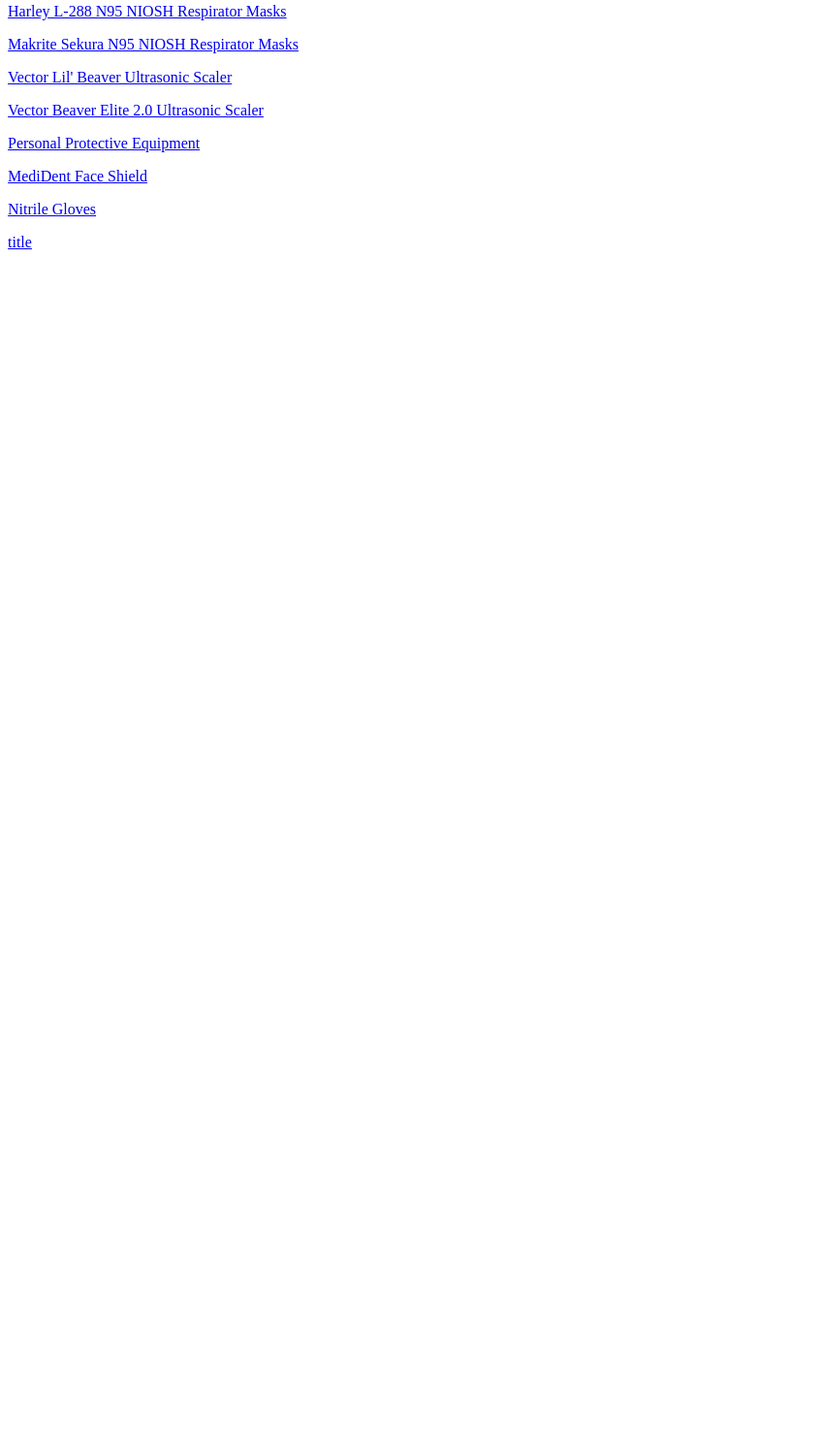
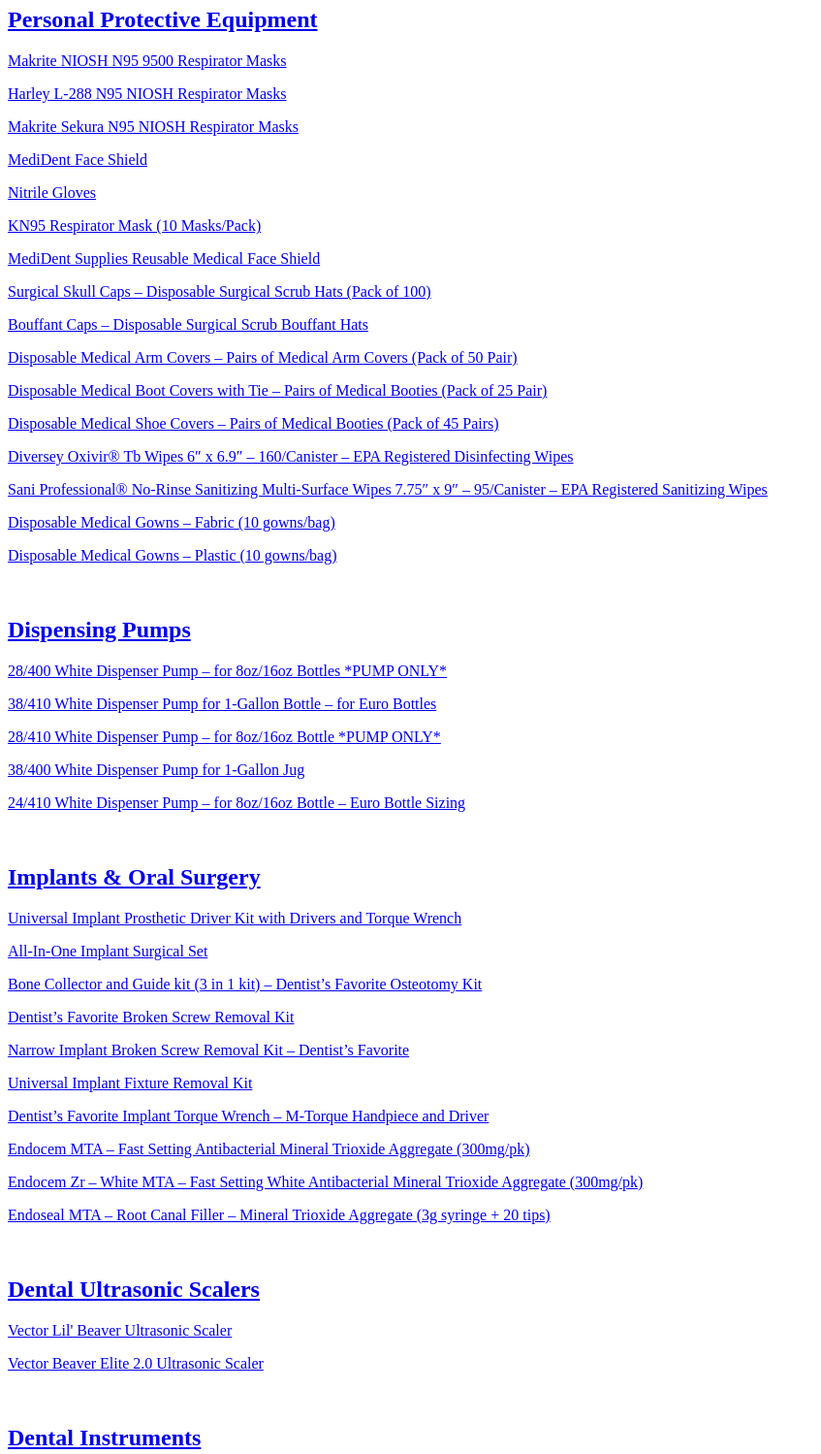
Before and after one commit to equiss/equiss.github.io, a plain HTML site: page index.html in a window 1280 px wide. Shown: the part 97-1596 px from the top of the page at 97% size, without its empty margins (0-847 px from the left). Before the commit the page ends 800 px from the top, so only its background shows below. Drawn offline with Linux system fonts and the light colour scheme.

Commit message:
Update index.html

```diff
--- a/index.html
+++ b/index.html
@@ -1,19 +1,55 @@
 
 <html>
 <head>
-  <title>A Great Place!</title>
+  <title>Links and Bookmarks</title>
 </head>
 <body>
   <div>
   	<h1><a href="https://medidentsupplies.com">MediDent Supplies</a></h1>
+  	<br>
+  	<h2><a href="https://medidentsupplies.com/collections/personal-protective-equipment/">Personal Protective Equipment</a></h2>
   	<p><a href="https://medidentsupplies.com/product/niosh-n95-9500-respirator-masks/">Makrite NIOSH N95 9500 Respirator Masks</a></p>
   	<p><a href="https://medidentsupplies.com/product/harley-l-288-n95-niosh-respirator-masks/">Harley L-288 N95 NIOSH Respirator Masks</a></p>
   	<p><a href="https://medidentsupplies.com/product/makrite-sekura-n95-niosh-respirator-masks-box-of-40-masks/">Makrite Sekura N95 NIOSH Respirator Masks</a></p>
+	<p><a href="https://medidentsupplies.com/product/medident-full-face-shield-splash-shield/">MediDent Face Shield</a></p>
+  	<p><a href="https://medidentsupplies.com/product/nitrile-gloves-unpowdered-non-sterile/">Nitrile Gloves</a></p>
+  	<p><a href="https://medidentsupplies.com/product/kn95-respirator-mask-packaged-10-per-bag/">KN95 Respirator Mask (10 Masks/Pack)</a></p>
+  	<p><a href="https://medidentsupplies.com/product/medident-full-face-shield-splash-shield/">MediDent Supplies Reusable Medical Face Shield</a></p>
+  	<p><a href="https://medidentsupplies.com/product/surgical-skull-caps-disposable-surgical-scrub-hats-pack-of-100/">Surgical Skull Caps – Disposable Surgical Scrub Hats (Pack of 100)</a></p>
+  	<p><a href="https://medidentsupplies.com/product/bouffant-caps-disposable-surgical-scrub-hats/">Bouffant Caps – Disposable Surgical Scrub Bouffant Hats</a></p>
+  	<p><a href="https://medidentsupplies.com/product/disposable-medical-arm-covers-pairs-of-medical-arm-covers-pack-of-50-pair/">Disposable Medical Arm Covers – Pairs of Medical Arm Covers (Pack of 50 Pair)</a></p>
+  	<p><a href="https://medidentsupplies.com/product/disposable-medical-boot-covers-with-tie-pairs-of-medical-booties-pack-of-25-pairs/">Disposable Medical Boot Covers with Tie – Pairs of Medical Booties (Pack of 25 Pair)</a></p>
+  	<p><a href="https://medidentsupplies.com/product/disposable-medical-shoe-covers-medical-booties-packs/">Disposable Medical Shoe Covers – Pairs of Medical Booties (Pack of 45 Pairs)</a></p>
+  	<p><a href="https://medidentsupplies.com/product/diversey-oxivir-tb-wipes-6-x-6-9-160-canister-epa-registered-wipes/">Diversey Oxivir® Tb Wipes 6″ x 6.9″ – 160/Canister – EPA Registered Disinfecting Wipes</a></p>
+  	<p><a href="https://medidentsupplies.com/product/sani-professional-no-rinse-sanitizing-multi-surface-wipes-7-75-x-9-95-canister-epa-registered-sanitizing-wipes/">Sani Professional® No-Rinse Sanitizing Multi-Surface Wipes 7.75″ x 9″ – 95/Canister – EPA Registered Sanitizing Wipes</a></p>
+  	<p><a href="https://medidentsupplies.com/product/disposable-medical-gowns-fabric-10-gowns-bag/">Disposable Medical Gowns – Fabric (10 gowns/bag)</a></p>
+  	<p><a href="https://medidentsupplies.com/product/disposable-medical-gown-plastic/">Disposable Medical Gowns – Plastic (10 gowns/bag)</a></p>
+  	<br>
+  	<h2><a href="https://medidentsupplies.com/collections/dispensing-pumps/">Dispensing Pumps</a></h2>
+  	<p><a href="https://medidentsupplies.com/product/28-400-white-dispenser-pump-for-8oz-16oz-sanitizer-bottle-pump-only/">28/400 White Dispenser Pump – for 8oz/16oz Bottles *PUMP ONLY*</a></p>
+  	<p><a href="https://medidentsupplies.com/product/38-410-white-dispenser-pump-for-1-gallon-sanitizer-jug/">38/410 White Dispenser Pump for 1-Gallon Bottle – for Euro Bottles</a></p>
+  	<p><a href="https://medidentsupplies.com/product/pump-for-8oz-16oz-sanitizer-bottle-28-410/">28/410 White Dispenser Pump – for 8oz/16oz Bottle *PUMP ONLY*</a></p>
+  	<p><a href="https://medidentsupplies.com/product/38-400-white-dispenser-pump-for-1-gallon-sanitizer-jug-pump-only/">38/400 White Dispenser Pump for 1-Gallon Jug</a></p>
+  	<p><a href="https://medidentsupplies.com/product/24-410-white-dispenser-pump-for-8oz-16oz-sanitizer-bottle-pump-only/">24/410 White Dispenser Pump – for 8oz/16oz Bottle – Euro Bottle Sizing</a></p>
+  	<br>
+  	<h2><a href="https://medidentsupplies.com/collections/implants-oral-surgery/">Implants & Oral Surgery</a></h2>
+  	<p><a href="https://medidentsupplies.com/product/universal-implant-prosthetic-driver-kit-with-drivers-and-torque-wrench-pddk-03/">Universal Implant Prosthetic Driver Kit with Drivers and Torque Wrench</a></p>
+  	<p><a href="https://medidentsupplies.com/product/md-technologies-oral-surgery-system-md-technologies-implant-motor-system-set/">All-In-One Implant Surgical Set</a></p>
+  	<p><a href="https://medidentsupplies.com/product/bone-collector-and-guide-kit-3-in-1-kit-dentists-favorite/">Bone Collector and Guide kit (3 in 1 kit) – Dentist’s Favorite Osteotomy Kit</a></p>
+  	<p><a href="https://medidentsupplies.com/product/broken-screw-removal-kit-srk-01/">Dentist’s Favorite Broken Screw Removal Kit</a></p>
+  	<p><a href="https://medidentsupplies.com/product/narrow-implant-broken-screw-removal-kit-ngrk-01/">Narrow Implant Broken Screw Removal Kit – Dentist’s Favorite</a></p>
+  	<p><a href="https://medidentsupplies.com/product/universal-implant-fixture-removal-kit-dentists-favorite/">Universal Implant Fixture Removal Kit</a></p>
+  	<p><a href="https://medidentsupplies.com/product/dental-implant-torque-wrench-m-torque-handpiece-and-driver-mtd-02/">Dentist’s Favorite Implant Torque Wrench – M-Torque Handpiece and Driver</a></p>
+  	<p><a href="https://medidentsupplies.com/product/endocem-mta-fast-setting-antibacterial-mineral-trioxide-aggregate-300mg-pk-maruchi/">Endocem MTA – Fast Setting Antibacterial Mineral Trioxide Aggregate (300mg/pk)</a></p>
+  	<p><a href="https://medidentsupplies.com/product/endocem-zr-white-mta-fast-setting-white-antibacterial-mineral-trioxide-aggregate-300mg-pk-maruchi/">Endocem Zr – White MTA – Fast Setting White Antibacterial Mineral Trioxide Aggregate (300mg/pk)</a></p>
+  	<p><a href="https://medidentsupplies.com/product/endoseal-mta-root-canal-filler-mineral-trioxide-aggregate-3g-syringe-20-tips/">Endoseal MTA – Root Canal Filler – Mineral Trioxide Aggregate (3g syringe + 20 tips)</a></p>
+  	<br>
+  	<h2><a href="https://medidentsupplies.com/collections/ultrasonic-scalers/">Dental Ultrasonic Scalers</a></h2>
   	<p><a href="https://medidentsupplies.com/products/vector-lil-beaver-2-0-ultrasonic-scaler">Vector Lil' Beaver Ultrasonic Scaler</a></p>
   	<p><a href="https://medidentsupplies.com/products/vector-beaver-elite-2-0-ultrasonic-scaler">Vector Beaver Elite 2.0 Ultrasonic Scaler</a></p>
-  	<p><a href="https://medidentsupplies.com/collections/personal-protective-equipment/">Personal Protective Equipment</a></p>
-  	<p><a href="https://medidentsupplies.com/product/medident-full-face-shield-splash-shield/">MediDent Face Shield</a></p>
-  	<p><a href="https://medidentsupplies.com/product/nitrile-gloves-unpowdered-non-sterile/">Nitrile Gloves</a></p>
+  	<br>
+  	<h2><a href="https://medidentsupplies.com/collections/instruments/">Dental Instruments</a></h2>
+
 
   	<p><a href="#">title</a></p>
   </div>
```
